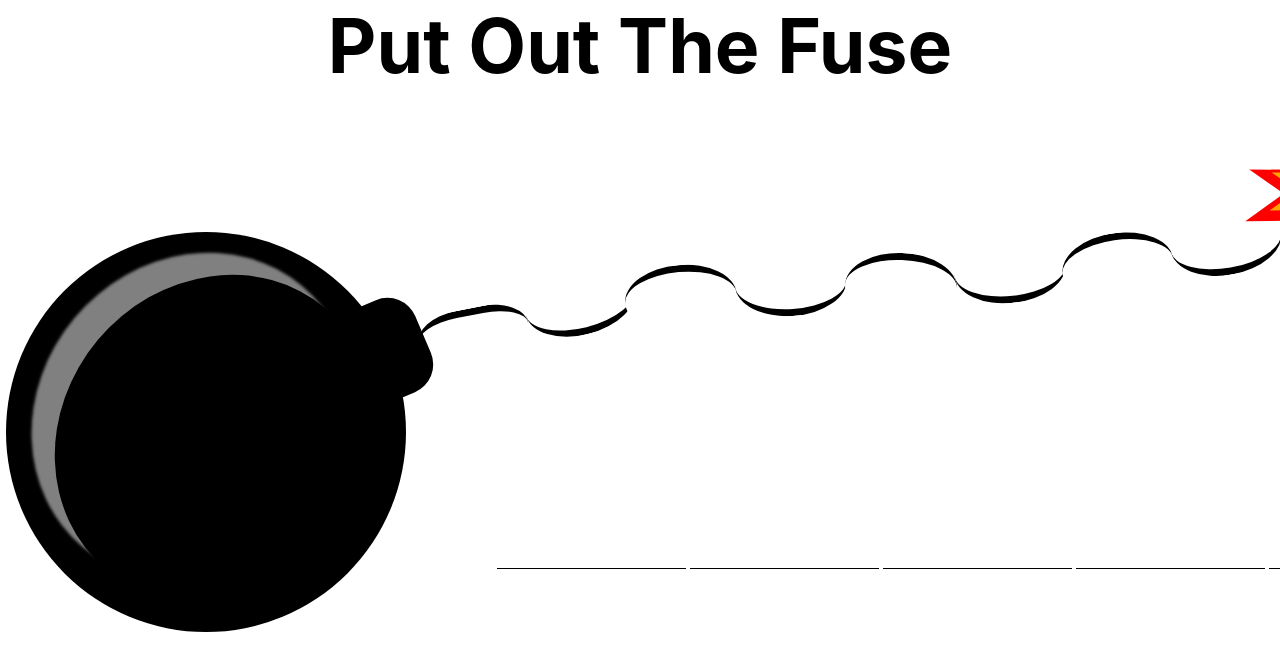
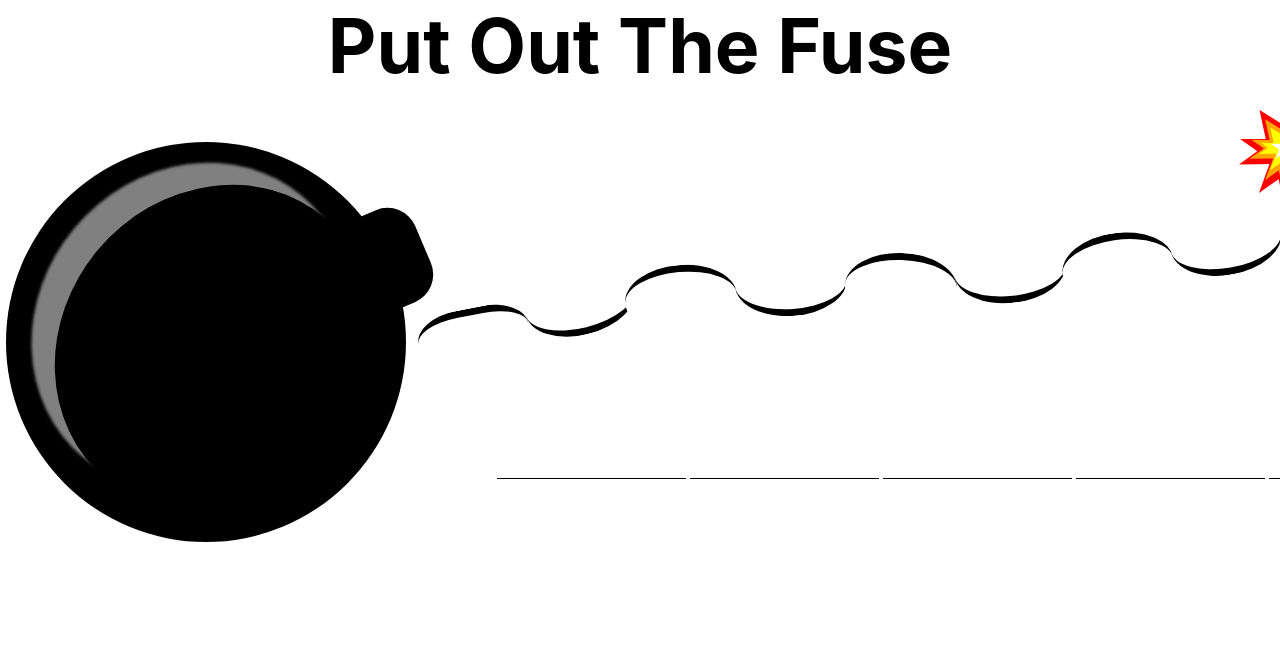
Before and after one commit to abmcbride5/reactGame, a React (Create React App) app: page / in a window 1280 px wide. Shown: the top 670 px of the page. Built offline with nearby package versions, Linux system fonts and the light colour scheme.

Commit message:
changing the size of the flame stars

```diff
--- a/src/css/gameOver.css
+++ b/src/css/gameOver.css
@@ -10,7 +10,7 @@
     border-bottom: 0.7em solid red;
     border-left: 0.3em solid transparent;
     /* Controlls the size of the stars. */
-    font-size: 95px;
+    font-size: 47.5px;
   }
   .red:before, .red:after {
     content: "";
@@ -42,7 +42,7 @@
     border-right: 0.3em solid transparent;
     border-bottom: 0.7em solid red;
     border-left: 0.3em solid transparent;
-    font-size: 95px;
+    font-size: 47.5px;
     transform: rotate(-35deg);
 
   }
@@ -78,7 +78,7 @@
     border-bottom: 0.7em solid orange;
     border-left: 0.3em solid transparent;
     /* Controlls the size of the stars. */
-    font-size: 70px;
+    font-size: 35px;
   }
   .orange:before, .orange:after {
     content: "";
@@ -111,7 +111,7 @@
     border-right: 0.3em solid transparent;
     border-bottom: 0.7em solid orange;
     border-left: 0.3em solid transparent;
-    font-size: 70px;
+    font-size: 35px;
     transform: rotate(-35deg);
 
   }
@@ -146,7 +146,7 @@
     border-right: 0.3em solid transparent;
     border-bottom: 0.7em solid yellow;
     border-left: 0.3em solid transparent;
-    font-size: 48px;
+    font-size: 24px;
   }
   .yellow:before, .yellow:after {
     content: "";
@@ -179,7 +179,7 @@
     border-right: 0.3em solid transparent;
     border-bottom: 0.7em solid yellow;
     border-left: 0.3em solid transparent;
-    font-size: 48px;
+    font-size: 24px;
     transform: rotate(-35deg);
 
   }
@@ -214,7 +214,7 @@
     border-right: 0.3em solid transparent;
     border-bottom: 0.7em solid white;
     border-left: 0.3em solid transparent;
-    font-size: 27px;
+    font-size: 13.5px;
   }
   .white:before, .white:after {
     content: "";
@@ -246,7 +246,7 @@
     border-right: 0.3em solid transparent;
     border-bottom: 0.7em solid white;
     border-left: 0.3em solid transparent;
-    font-size: 27px;
+    font-size: 13.5px;
     transform: rotate(-35deg);
 
   }
```
